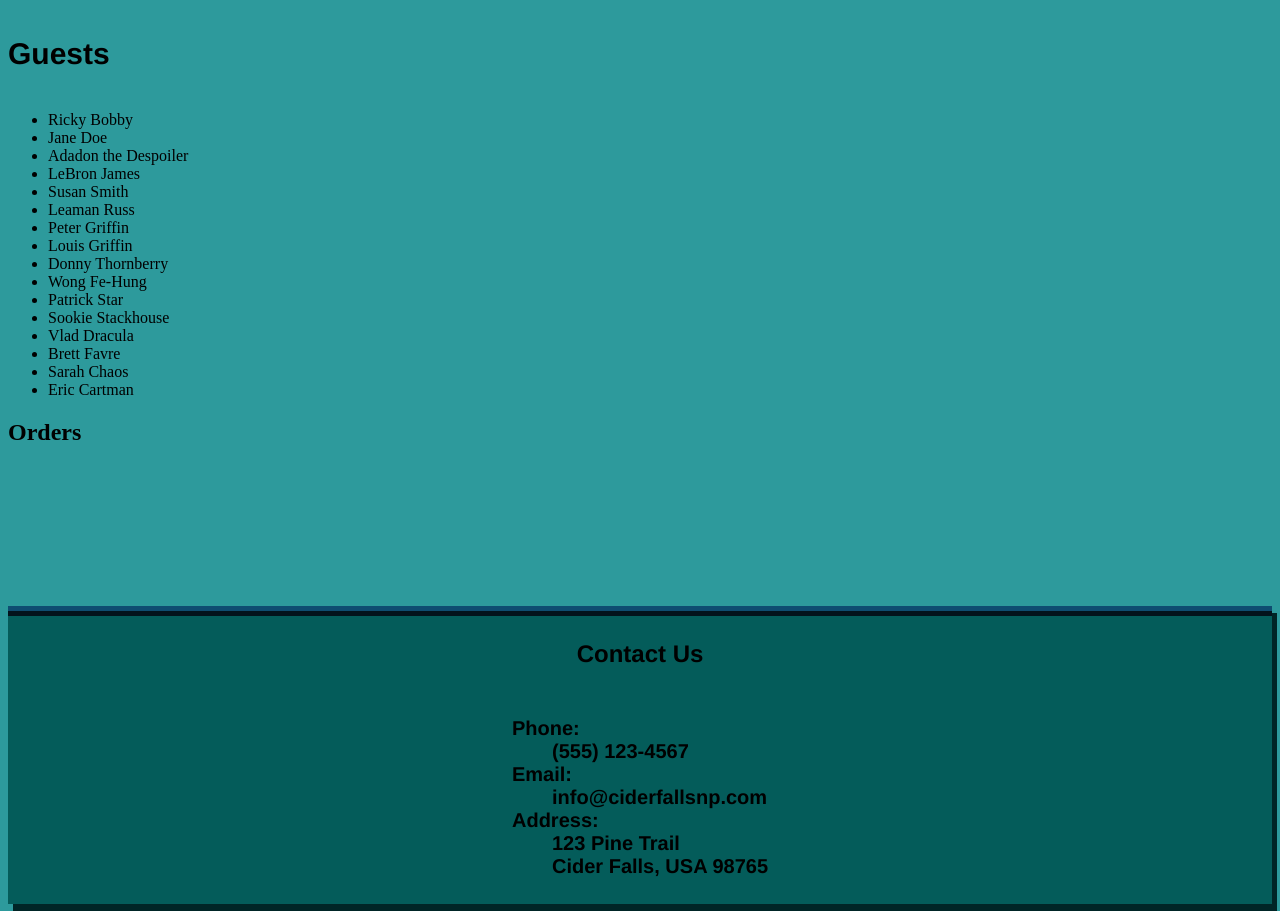
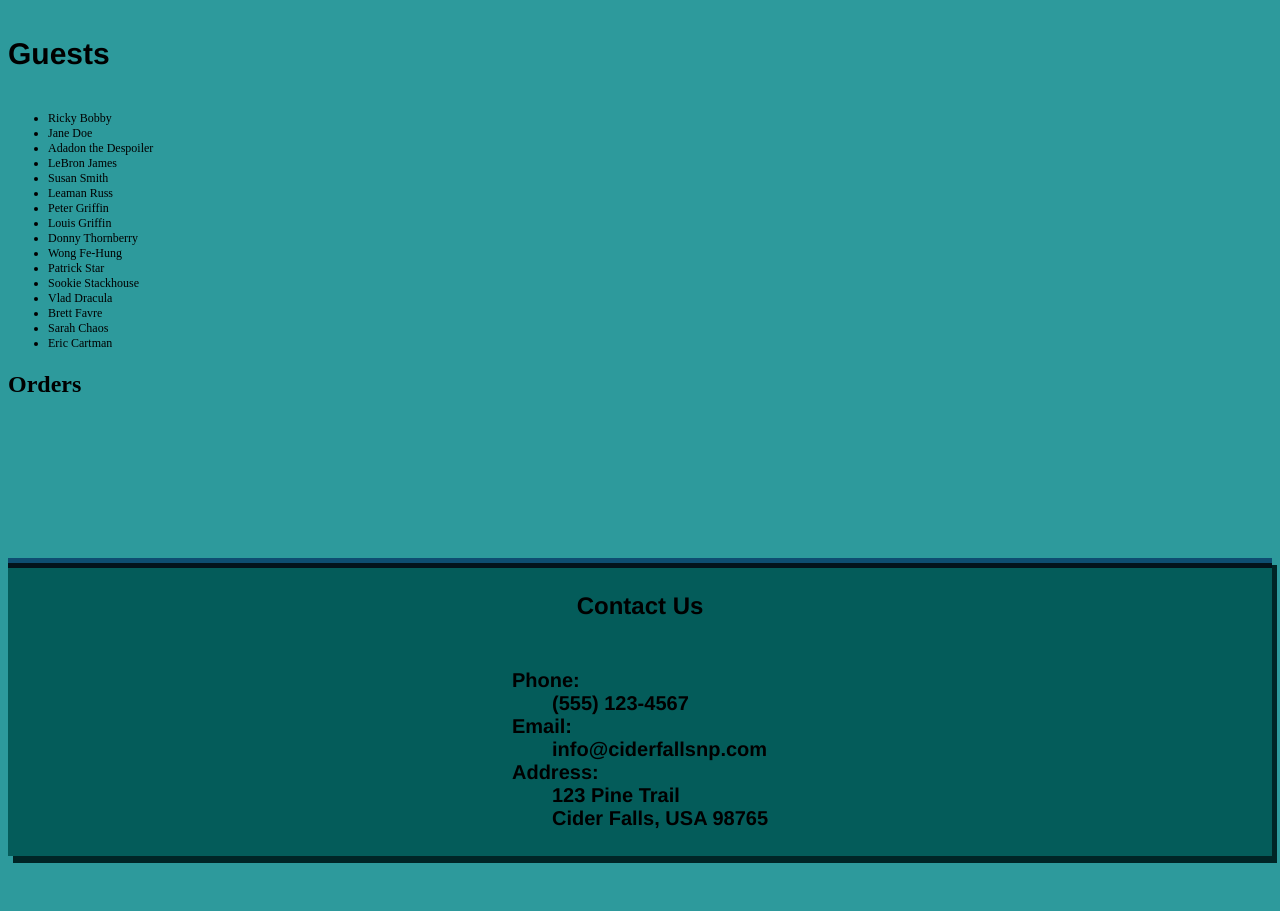
Before and after one commit to NewForce-Cohort-9/cider-falls-park-salsa-squad, a plain HTML site: page index.html in a window 1280 px wide. Shown: the part 810-1721 px from the top of the page. After the commit the page ends 1674 px from the top, so only its background shows below. Drawn offline with Linux system fonts and the light colour scheme.

Commit message:
merging caila pull request

```diff
--- a/styles/main.css
+++ b/styles/main.css
@@ -4,7 +4,7 @@
 }
 
 .guests ul {
-    font-family: 12px;
+    font-size: 12px;
 }
 
 .header {
```
